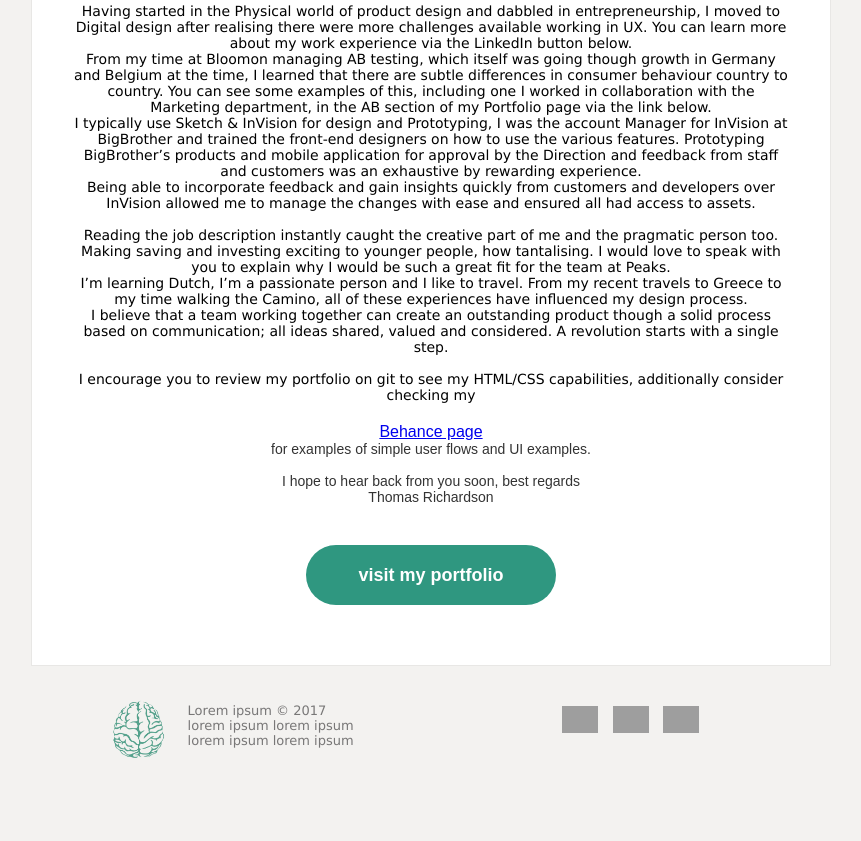
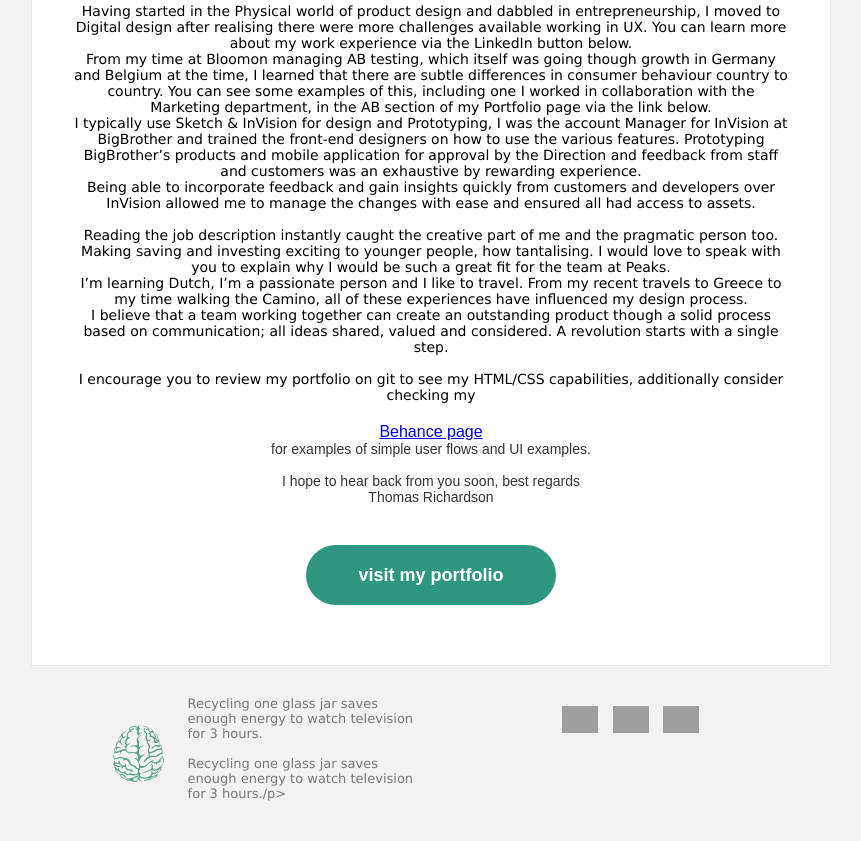
Before and after one commit to tdr1991vr/emails, a plain HTML site: page index.html in a window 1280 px wide. Shown: the part 518-1359 px from the top of the page, without its empty margins (209-1070 px from the left). Before the commit the page ends 1312 px from the top, so only its background shows below. Drawn offline with Linux system fonts and the light colour scheme; grey boxes are pictures that could not be loaded; files whose address does not match are found by name.

Commit message:
updated all code

```diff
--- a/index.html
+++ b/index.html
@@ -315,9 +315,9 @@ Thomas Richardson
                         <table class="contents" style="border-spacing:0; width:100%">
                           <tr>
                             <td width="39%" align="right" style="padding-top:0;padding-bottom:0;padding-right:0;padding-left:0;"><a href="#" target="_blank"><img src="images/logo.png" alt="" width="59" height="59" style="border-width:0; max-width:59px;height:auto; display:block; padding-right:20px" /></a></td>
-                            <td width="61%" align="left" valign="middle" style="padding-top:0;padding-bottom:0;padding-right:0;padding-left:0;"><p style="color:#787777; font-size:13px; text-align:left; font-family: Verdana, Geneva, sans-serif"> Lorem ipsum &copy; 2017<br />
-                                lorem ipsum lorem ipsum<br />
-                                lorem ipsum lorem ipsum</p></td>
+                            <td width="61%" align="left" valign="middle" style="padding-top:0;padding-bottom:0;padding-right:0;padding-left:0;"><p style="color:#787777; font-size:13px; text-align:left; font-family: Verdana, Geneva, sans-serif"> Recycling one glass jar saves enough energy to watch television for 3 hours.<br />
+                              <br />
+                                Recycling one glass jar saves enough energy to watch television for 3 hours./p></td>
                           </tr>
                         </table>
                       </div>
```
